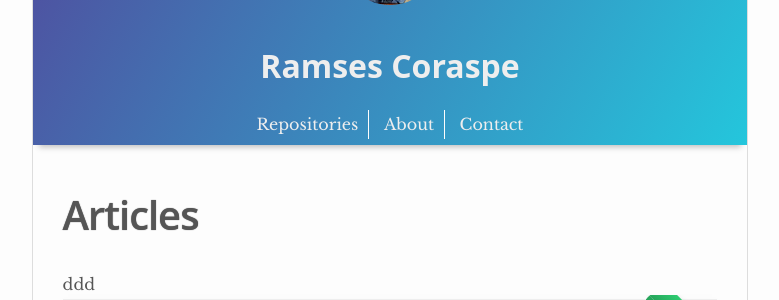
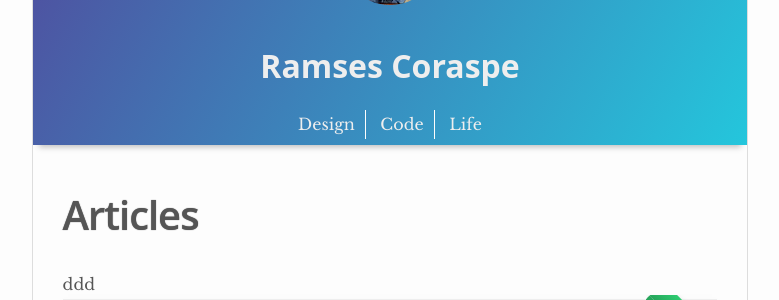
Before and after one commit to Wittline/wittline.github.io, a Jekyll site: the page built from index.html, in a window 1280 px wide and 900 px high. Shown: the part 164-464 px from the top of the window, without its empty margins (250-1029 px from the left). Built offline with Jekyll 4.4.1, drawn with Linux system fonts in a browser that asks for light colours.

Commit message:
Update header.html

```diff
--- a/_includes/header.html
+++ b/_includes/header.html
@@ -13,9 +13,9 @@
 <h1 class="author-about">{{site.author.name}}</h1>
 </div>
 <div class="menu-category">
-<div class="menu-item"><a class="{% if page.url == '/design/' %}active{% endif %} menu-link" href="{{site.baseurl}}/repositories/">Repositories</a></div>
-<div class="menu-item"><a class="{% if page.url == '/code/' %}active{% endif %}  menu-link" href="{{site.baseurl}}/about/">About</a></div>
-<div class="menu-item"><a class="{% if page.url == '/life/' %}active{% endif %}  menu-link" href="{{site.baseurl}}/contact/">Contact</a></div>
+<div class="menu-item"><a class="{% if page.url == '/design/' %}active{% endif %} menu-link" href="{{site.baseurl}}/design/">Design</a></div>
+<div class="menu-item"><a class="{% if page.url == '/code/' %}active{% endif %}  menu-link" href="{{site.baseurl}}/code/">Code</a></div>
+<div class="menu-item"><a class="{% if page.url == '/life/' %}active{% endif %}  menu-link" href="{{site.baseurl}}/life/">Life</a></div>
 </div>
 </div>
 </header>
```
